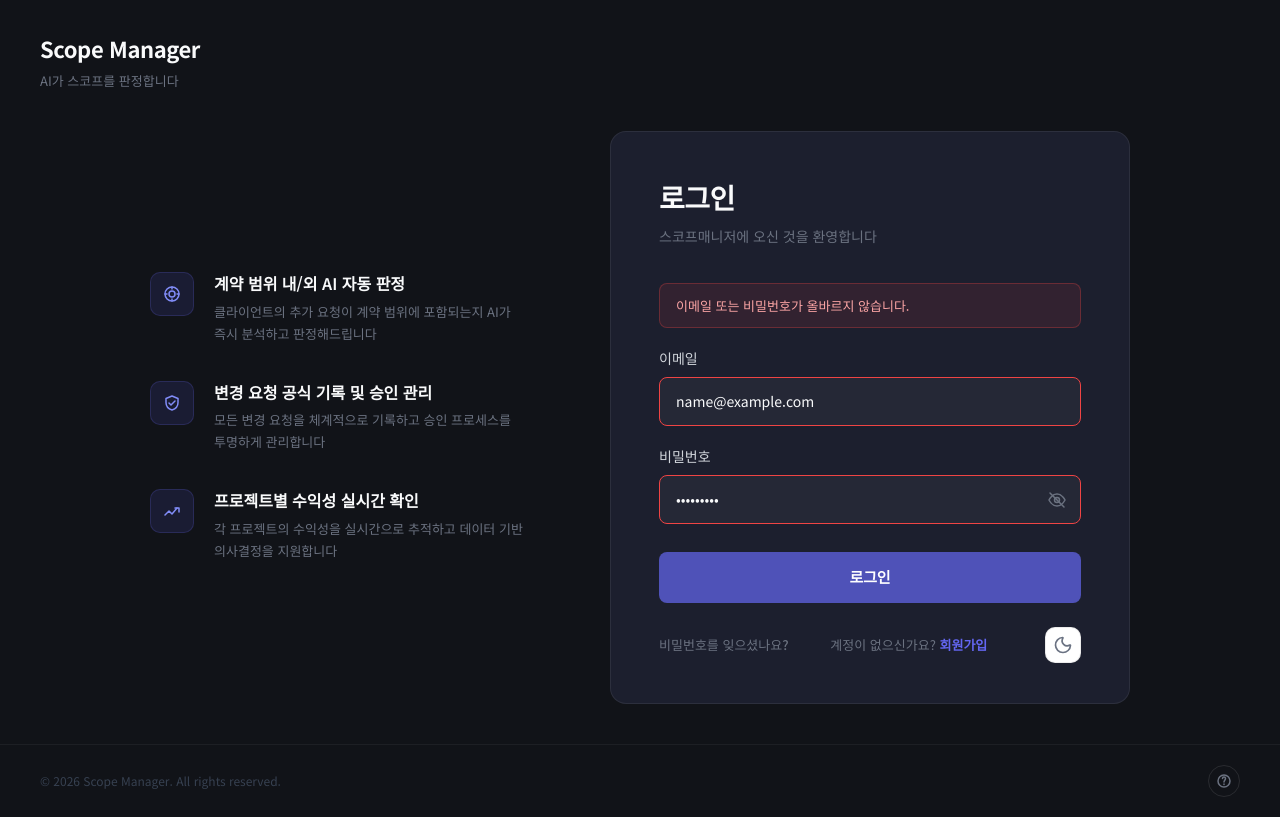
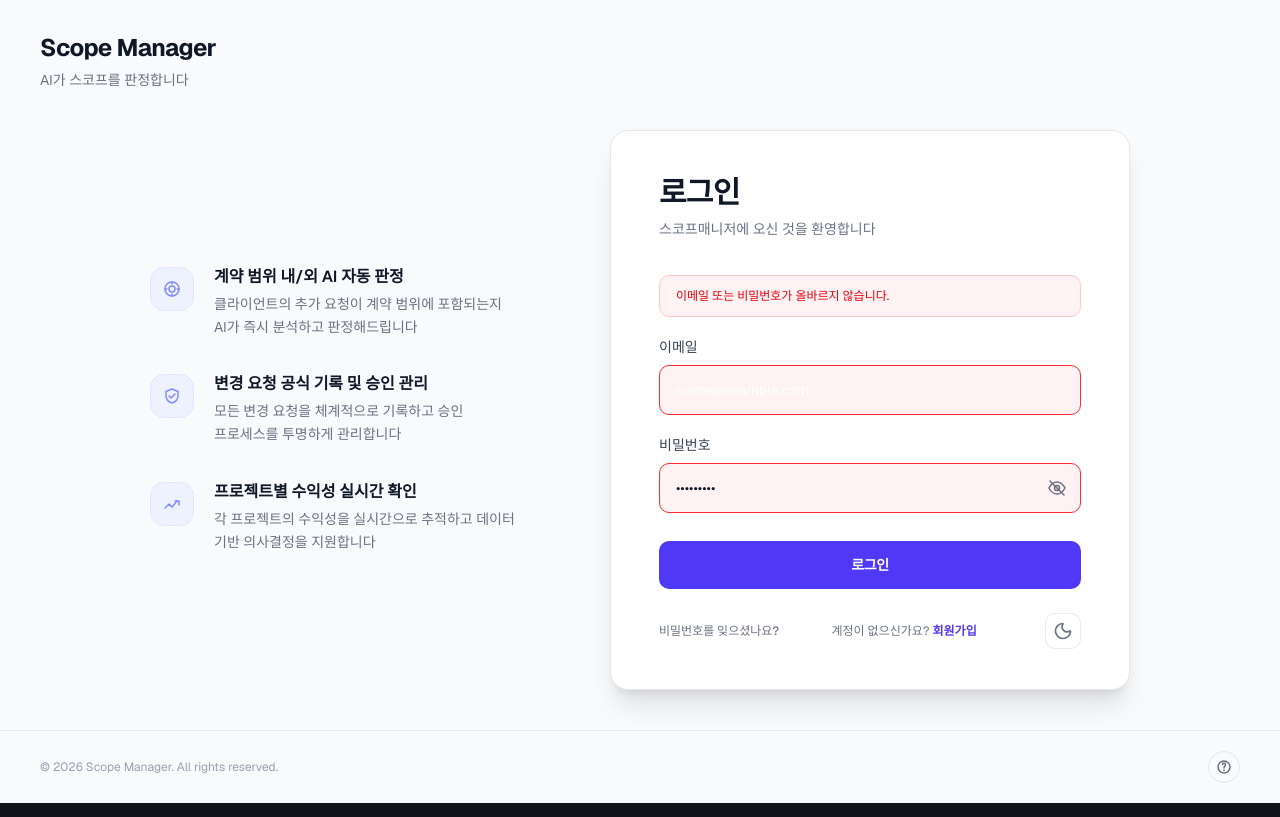
Before and after one commit to kkh851211/scope-manager, a Next.js app: page /login in a window 1280 px wide. Both pictures are taken after typing "name@example.com", "Sample123" into the empty fields and a click on the button 1062 px from the left and 603 px from the top of the page. Built offline with nearby package versions, Linux system fonts and the light colour scheme; no server answers.

Commit message:
Fix: resolve light mode visibility issues by using theme-aware classes

```diff
--- a/app/(auth)/login/page.tsx
+++ b/app/(auth)/login/page.tsx
@@ -134,56 +134,34 @@ export default function LoginPage() {
         }
       `}</style>
 
-      <div style={{
-        minHeight: '100vh',
-        background: '#111318',
-        fontFamily: "'Noto Sans KR', sans-serif",
-        display: 'flex',
-        flexDirection: 'column',
-      }}>
+      <div className="min-h-screen bg-gray-50 dark:bg-[#111318] transition-colors duration-300 font-sans flex flex-col">
         {/* 헤더 */}
-        <div style={{ padding: '32px 40px 0' }}>
-          <div style={{ display: 'flex', alignItems: 'center', gap: '12px', marginBottom: '6px' }}>
-            <span style={{ color: '#F9FAFB', fontWeight: 700, fontSize: '22px', letterSpacing: '-0.4px' }}>
+        <div className="pt-8 px-10">
+          <div className="flex items-center gap-3 mb-1.5">
+            <span className="text-gray-900 dark:text-white font-bold text-2xl tracking-tight">
               Scope Manager
             </span>
           </div>
-          <p style={{ color: '#6B7280', fontSize: '13px' }}>
+          <p className="text-gray-500 dark:text-gray-400 text-sm">
             AI가 스코프를 판정합니다
           </p>
         </div>
 
         {/* 메인 */}
-        <div className="main-wrap" style={{
-          flex: 1,
-          display: 'flex',
-          alignItems: 'center',
-          justifyContent: 'center',
-          padding: '40px',
-          gap: '80px',
-          maxWidth: '1200px',
-          margin: '0 auto',
-          width: '100%',
-        }}>
+        <div className="main-wrap flex-1 flex items-center justify-center p-10 gap-20 max-w-[1200px] mx-auto w-full">
           {/* 좌측 피처 */}
-          <div className="brand-col" style={{ flex: '0 0 380px' }}>
-            <div style={{ display: 'flex', flexDirection: 'column', gap: '36px' }}>
+          <div className="brand-col flex-[0_0_380px]">
+            <div className="flex flex-col gap-9">
               {features.map((f, i) => (
-                <div key={i} style={{ display: 'flex', gap: '20px', alignItems: 'flex-start' }}>
-                  <div style={{
-                    width: '44px', height: '44px', flexShrink: 0,
-                    background: 'rgba(99,102,241,0.12)',
-                    border: '1px solid rgba(99,102,241,0.2)',
-                    borderRadius: '10px',
-                    display: 'flex', alignItems: 'center', justifyContent: 'center',
-                  }}>
+                <div key={i} className="flex gap-5 items-start">
+                  <div className="w-11 h-11 flex-shrink-0 bg-indigo-50 dark:bg-[#4F52B8]/10 border border-indigo-100 dark:border-[#4F52B8]/20 rounded-xl flex items-center justify-center">
                     {f.icon}
                   </div>
                   <div>
-                    <p style={{ color: '#F9FAFB', fontWeight: 600, fontSize: '16px', marginBottom: '6px', lineHeight: 1.4 }}>
+                    <p className="text-gray-900 dark:text-white font-semibold text-base mb-1.5 leading-tight">
                       {f.title}
                     </p>
-                    <p style={{ color: '#6B7280', fontSize: '13px', lineHeight: 1.7, wordBreak: 'keep-all' }}>
+                    <p className="text-gray-500 dark:text-gray-400 text-sm leading-relaxed break-keep">
                       {f.desc}
                     </p>
                   </div>
@@ -193,47 +171,27 @@ export default function LoginPage() {
           </div>
 
           {/* 우측 로그인 카드 */}
-          <div className="login-card" style={{
-            flex: '0 0 520px',
-            background: '#1C1F2E',
-            border: '1px solid rgba(255,255,255,0.07)',
-            borderRadius: '16px',
-            padding: '44px 48px 40px',
-          }}>
-            <h1 style={{
-              color: '#F9FAFB', fontSize: '28px', fontWeight: 700,
-              letterSpacing: '-0.5px', marginBottom: '8px',
-            }}>
+          <div className="login-card flex-[0_0_520px] bg-white dark:bg-[#1C1F2E] border border-gray-200 dark:border-white/[0.07] rounded-2xl p-11 px-12 pb-10 shadow-xl">
+            <h1 className="text-gray-900 dark:text-white text-3xl font-bold tracking-tight mb-2">
               로그인
             </h1>
-            <p style={{ color: '#6B7280', fontSize: '14px', marginBottom: '36px' }}>
+            <p className="text-gray-500 dark:text-gray-400 text-sm mb-9">
               스코프매니저에 오신 것을 환영합니다
             </p>
 
             {/* ✅ 기존 onSubmit 연결 유지 */}
-            <form onSubmit={handleLogin} style={{ display: 'flex', flexDirection: 'column', gap: '0' }}>
+            <form onSubmit={handleLogin} className="flex flex-col gap-0">
 
               {/* ✅ 기존 에러 메시지 */}
               {error && (
-                <div style={{
-                  background: 'rgba(239,68,68,0.1)',
-                  border: '1px solid rgba(239,68,68,0.3)',
-                  color: '#FCA5A5',
-                  fontSize: '13px',
-                  borderRadius: '8px',
-                  padding: '12px 16px',
-                  marginBottom: '20px',
-                }}>
+                <div className="bg-red-50 dark:bg-red-900/10 border border-red-200 dark:border-red-900/30 text-red-600 dark:text-red-400 text-xs rounded-lg p-3 px-4 mb-5">
                   {error}
                 </div>
               )}
 
               {/* 이메일 */}
-              <div style={{ marginBottom: '20px' }}>
-                <label style={{
-                  display: 'block', color: '#D1D5DB',
-                  fontSize: '14px', fontWeight: 500, marginBottom: '8px',
-                }}>
+              <div className="mb-5">
+                <label className="block text-gray-700 dark:text-gray-300 text-sm font-medium mb-2">
                   이메일
                 </label>
                 {/* ✅ 기존 onChange, value, disabled 유지 */}
@@ -246,29 +204,21 @@ export default function LoginPage() {
                   onBlur={() => setFocused(null)}
                   required
                   disabled={loading}
-                  style={{
-                    width: '100%', padding: '13px 16px',
-                    background: inputBg('email'),
-                    border: inputBorder('email'),
-                    borderRadius: '8px',
-                    color: '#F9FAFB', fontSize: '14px',
-                    fontFamily: 'inherit', outline: 'none',
-                    transition: 'border-color 0.15s, background 0.15s',
-                    boxSizing: 'border-box',
-                    opacity: loading ? 0.6 : 1,
-                  }}
+                  className={`w-full px-4 py-3.5 rounded-lg text-sm transition-all outline-none box-border ${focused === 'email'
+                      ? 'bg-indigo-50/50 dark:bg-indigo-500/10 border border-indigo-500'
+                      : error
+                        ? 'bg-red-50 dark:bg-red-500/5 border border-red-500'
+                        : 'bg-gray-50 dark:bg-white/5 border border-gray-200 dark:border-white/10 text-gray-900 dark:text-white'
+                    } ${loading ? 'opacity-60 cursor-not-allowed' : ''}`}
                 />
               </div>
 
               {/* 비밀번호 */}
-              <div style={{ marginBottom: '28px' }}>
-                <label style={{
-                  display: 'block', color: '#D1D5DB',
-                  fontSize: '14px', fontWeight: 500, marginBottom: '8px',
-                }}>
+              <div className="mb-7">
+                <label className="block text-gray-700 dark:text-gray-300 text-sm font-medium mb-2">
                   비밀번호
                 </label>
-                <div style={{ position: 'relative' }}>
+                <div className="relative">
                   {/* ✅ 기존 onChange, value, disabled 유지 */}
                   <input
                     type={showPw ? 'text' : 'password'}
@@ -279,23 +229,17 @@ export default function LoginPage() {
                     onBlur={() => setFocused(null)}
                     required
                     disabled={loading}
-                    style={{
-                      width: '100%', padding: '13px 48px 13px 16px',
-                      background: inputBg('password'),
-                      border: inputBorder('password'),
-                      borderRadius: '8px',
-                      color: '#F9FAFB', fontSize: '14px',
-                      fontFamily: 'inherit', outline: 'none',
-                      transition: 'border-color 0.15s, background 0.15s',
-                      boxSizing: 'border-box',
-                      opacity: loading ? 0.6 : 1,
-                    }}
+                    className={`w-full pl-4 pr-12 py-3.5 rounded-lg text-sm transition-all outline-none box-border ${focused === 'password'
+                        ? 'bg-indigo-50/50 dark:bg-indigo-500/10 border border-indigo-500 text-gray-900 dark:text-white'
+                        : error
+                          ? 'bg-red-50 dark:bg-red-500/5 border border-red-500 text-gray-900 dark:text-white'
+                          : 'bg-gray-50 dark:bg-white/5 border border-gray-200 dark:border-white/10 text-gray-900 dark:text-white'
+                      } ${loading ? 'opacity-60 cursor-not-allowed' : ''}`}
                   />
                   <button
                     type="button"
-                    className="eye-btn"
+                    className="eye-btn absolute right-3.5 top-1/2 -translate-y-1/2"
                     onClick={() => setShowPw(!showPw)}
-                    style={{ position: 'absolute', right: '14px', top: '50%', transform: 'translateY(-50%)' }}
                   >
                     {showPw ? <EyeOpenIcon /> : <EyeClosedIcon />}
                   </button>
@@ -305,38 +249,27 @@ export default function LoginPage() {
               {/* ✅ 기존 type="submit" + disabled={loading} 유지 */}
               <button
                 type="submit"
-                className="login-btn"
+                className="login-btn w-full p-3.5 bg-indigo-600 dark:bg-[#4F52B8] hover:bg-indigo-700 dark:hover:bg-[#5254CC] text-white text-sm font-semibold rounded-lg flex items-center justify-center gap-2 transition-all active:scale-[0.99] disabled:opacity-70 disabled:cursor-not-allowed mb-6 tracking-tight"
                 disabled={loading}
-                style={{
-                  width: '100%', padding: '14px',
-                  background: '#4F52B8',
-                  border: 'none', borderRadius: '8px',
-                  color: 'white', fontSize: '15px', fontWeight: 600,
-                  fontFamily: 'inherit', cursor: 'pointer',
-                  display: 'flex', alignItems: 'center', justifyContent: 'center', gap: '8px',
-                  transition: 'background 0.15s, transform 0.1s',
-                  marginBottom: '24px',
-                  letterSpacing: '-0.2px',
-                }}
               >
                 {loading
-                  ? <><svg width="16" height="16" viewBox="0 0 16 16" fill="none" style={{ animation: 'spin 0.75s linear infinite' }}><circle cx="8" cy="8" r="6" stroke="rgba(255,255,255,0.3)" strokeWidth="2" /><path d="M8 2C11.314 2 14 4.686 14 8" stroke="white" strokeWidth="2" strokeLinecap="round" /></svg> 로그인 중...</>
+                  ? <><svg width="16" height="16" viewBox="0 0 16 16" fill="none" className="animate-spin"><circle cx="8" cy="8" r="6" stroke="currentColor" strokeOpacity="0.3" strokeWidth="2" /><path d="M8 2C11.314 2 14 4.686 14 8" stroke="currentColor" strokeWidth="2" strokeLinecap="round" /></svg> 로그인 중...</>
                   : '로그인'
                 }
               </button>
 
               {/* 하단 링크 — ✅ 기존 Link href="/signup" 유지 */}
-              <div style={{ display: 'flex', justifyContent: 'space-between', alignItems: 'center' }}>
-                <button type="button" className="ghost-btn" style={{ color: '#6B7280', fontSize: '13px' }}>
+              <div className="flex justify-between items-center">
+                <button type="button" className="ghost-btn text-gray-500 dark:text-gray-400 text-xs hover:opacity-70">
                   비밀번호를 잊으셨나요?
                 </button>
-                <span style={{ color: '#6B7280', fontSize: '13px' }}>
+                <span className="text-gray-500 dark:text-gray-400 text-xs">
                   계정이 없으신가요?{' '}
-                  <Link href="/signup" style={{ color: '#6366F1', fontWeight: 600, textDecoration: 'none' }}>
+                  <Link href="/signup" className="text-indigo-600 dark:text-indigo-400 font-semibold no-underline hover:opacity-70">
                     회원가입
                   </Link>
                 </span>
-                <div style={{ marginLeft: '16px' }}>
+                <div className="ml-4">
                   <ThemeToggle />
                 </div>
               </div>
@@ -345,21 +278,11 @@ export default function LoginPage() {
         </div>
 
         {/* 푸터 */}
-        <div style={{
-          padding: '20px 40px',
-          borderTop: '1px solid rgba(255,255,255,0.05)',
-          display: 'flex', justifyContent: 'space-between', alignItems: 'center',
-        }}>
-          <p style={{ color: '#374151', fontSize: '12px' }}>
+        <div className="py-5 px-10 border-t border-gray-200 dark:border-white/5 flex justify-between items-center">
+          <p className="text-gray-400 dark:text-gray-600 text-xs">
             © 2026 Scope Manager. All rights reserved.
           </p>
-          <div style={{
-            width: '32px', height: '32px',
-            border: '1px solid rgba(255,255,255,0.1)',
-            borderRadius: '50%',
-            display: 'flex', alignItems: 'center', justifyContent: 'center',
-            cursor: 'pointer',
-          }}>
+          <div className="w-8 h-8 border border-gray-200 dark:border-white/10 rounded-full flex items-center justify-center cursor-pointer hover:bg-gray-50 dark:hover:bg-white/5 transition-colors">
             <QuestionIcon />
           </div>
         </div>
```
Also changed, not shown: app/(dashboard)/dashboard/DashboardClient.tsx (+18 -18 lines), app/(dashboard)/layout.tsx (+7 -7 lines).
